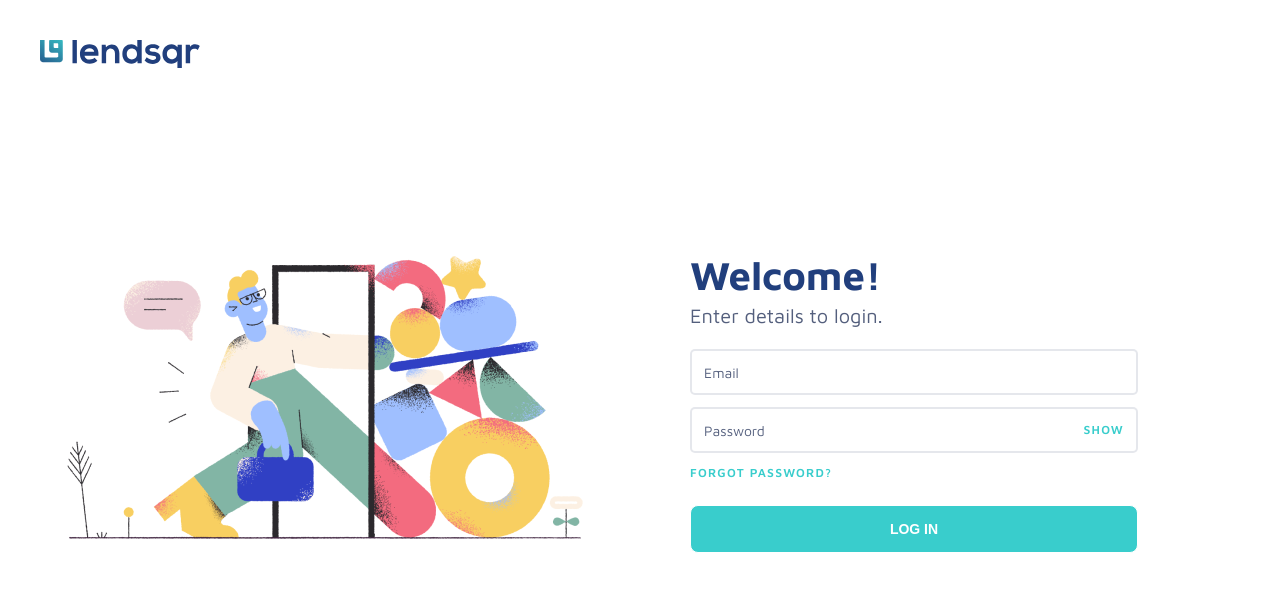
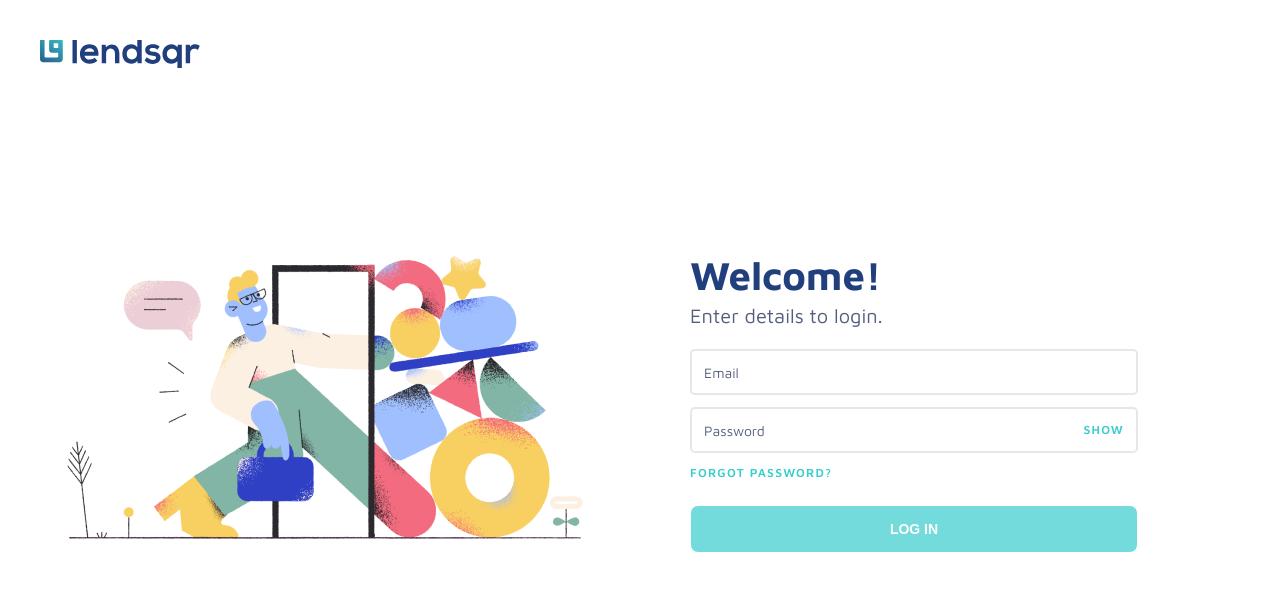
Before and after one commit to gift56/lendsqr_test, a React (Vite) app: page / in a window 1280 px wide. Shown: the top 592 px of the page. Built offline with nearby package versions, Linux system fonts and the light colour scheme.

Commit message:
working on login page

```diff
--- a/src/styles/login.module.scss
+++ b/src/styles/login.module.scss
@@ -110,6 +110,7 @@
         background-color: $primary;
         color: $white;
         margin-top: 12px;
+        cursor: pointer;
       }
     }
   }
--- a/src/styles/modules/_classes.scss
+++ b/src/styles/modules/_classes.scss
@@ -6,6 +6,10 @@
   transition: all 300ms ease;
   font-weight: 600;
   font-size: 14px;
+  &:disabled {
+    cursor: not-allowed !important;
+    opacity: 0.7;
+  }
 }
 img {
   -webkit-user-drag: none;
```
